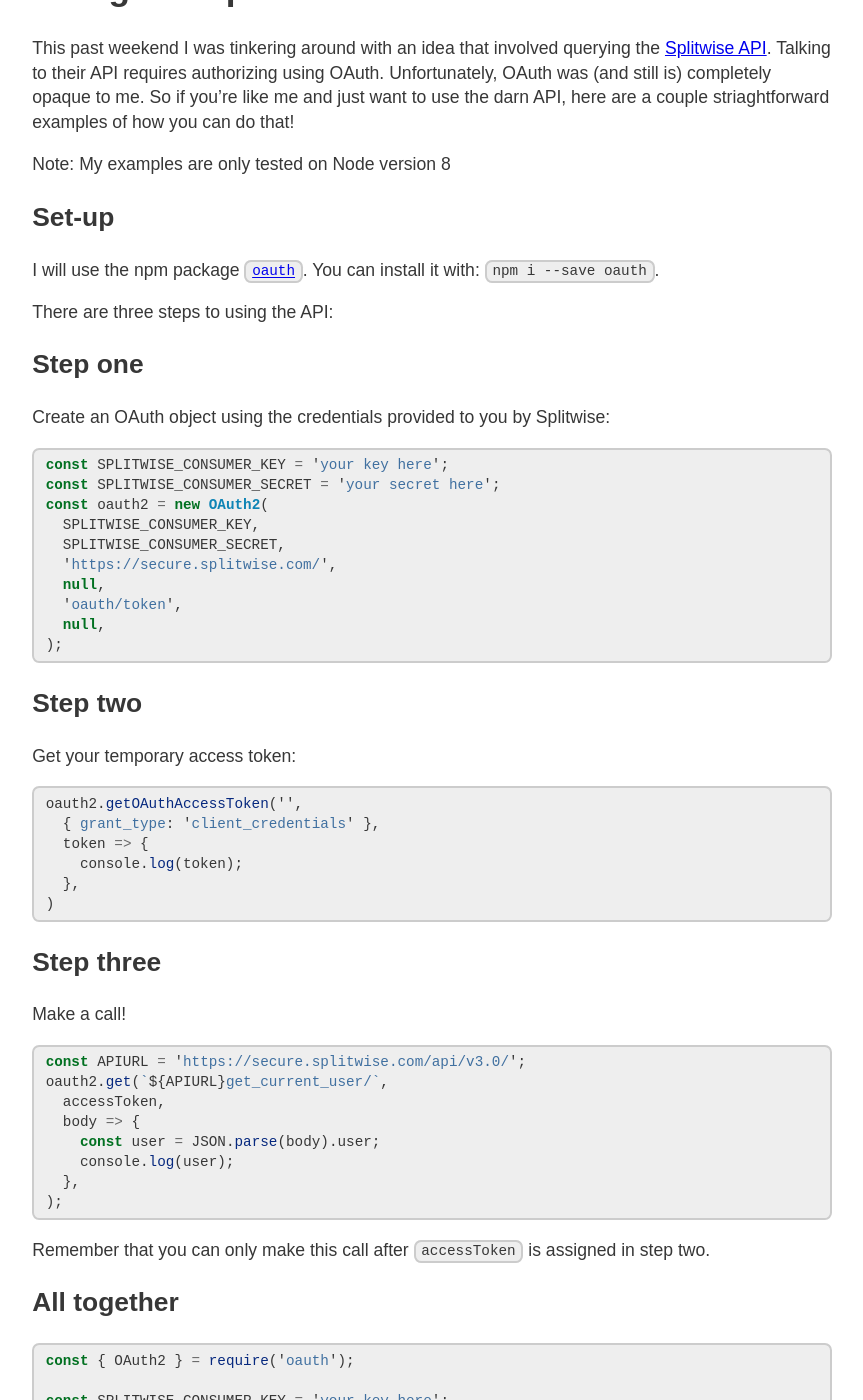
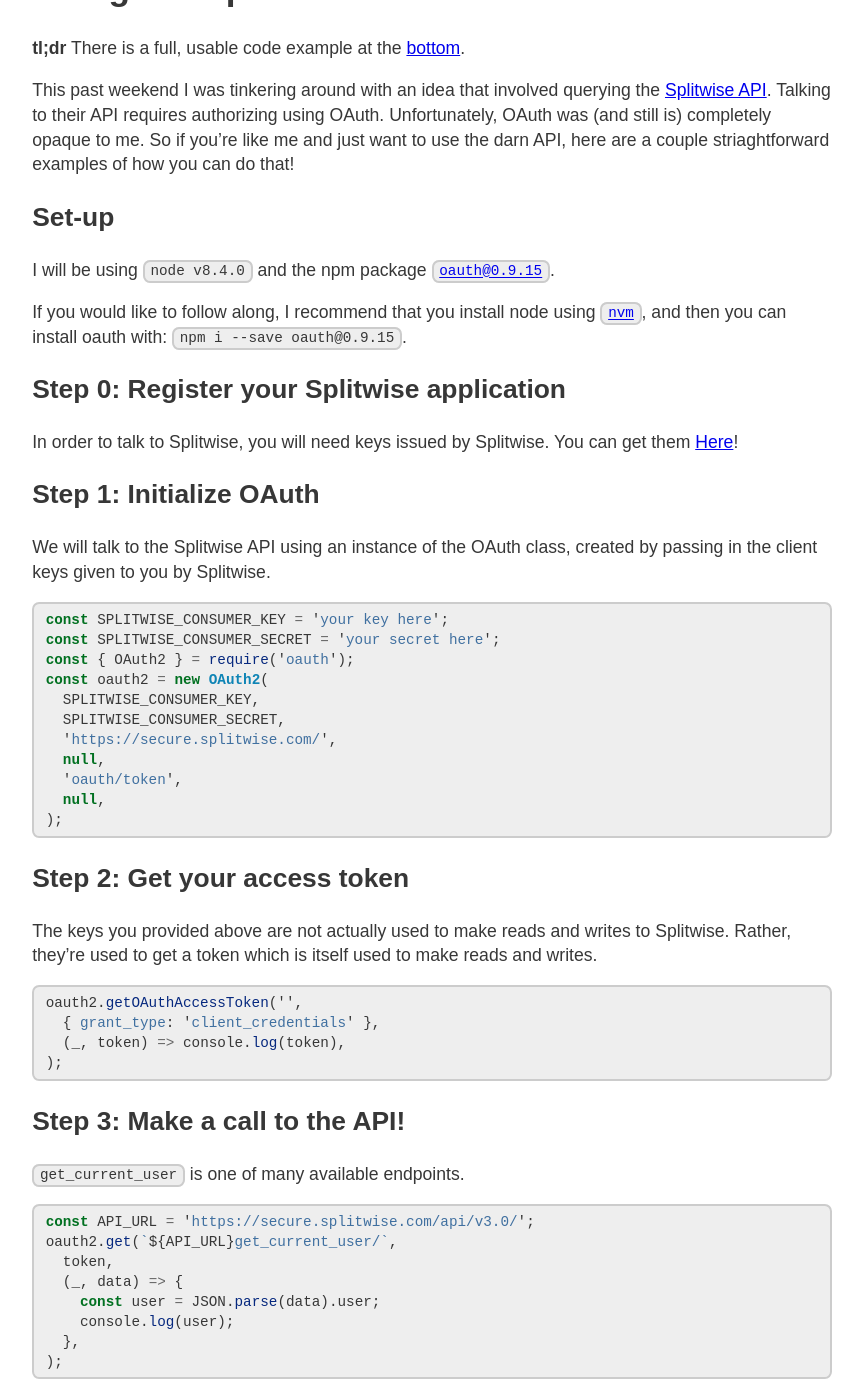
Before and after one commit to keriwarr/keriwarr.github.io, a Jekyll site: the page built from _posts/2017-10-30-using-the-splitwise-api-from-node.md, in a window 1280 px wide and 1400 px high, scrolled down 206 px. Shown: the whole window, without its empty margins (23-886 px from the left). Built offline with Jekyll 4.4.1, drawn with Linux system fonts in a browser that asks for light colours; some of the changed text lies outside the part shown.

Commit message:
More splitwise api post updates

````diff
--- a/_posts/2017-10-30-using-the-splitwise-api-from-node.md
+++ b/_posts/2017-10-30-using-the-splitwise-api-from-node.md
@@ -9,23 +9,28 @@ tags:      coding
 
 # Using the Splitwise API from Node
 
+**tl;dr** There is a full, usable code example at the [bottom](#all-together).
+
 This past weekend I was tinkering around with an idea that involved querying the [Splitwise API](http://dev.splitwise.com/). Talking to their API requires authorizing using OAuth. Unfortunately, OAuth was (and still is) completely opaque to me. So if you're like me and just want to use the darn API, here are a couple striaghtforward examples of how you can do that!
-
-Note: My examples are only tested on Node version 8
 
 ## Set-up
 
-I will use the npm package [`oauth`](https://www.npmjs.com/package/oauth). You can install it with: `npm i --save oauth`.
+I will be using `node v8.4.0` and the npm package [`oauth@0.9.15`](https://www.npmjs.com/package/oauth).
 
-There are three steps to using the API:
+If you would like to follow along, I recommend that you install node using [`nvm`](https://github.com/creationix/nvm), and then you can install oauth with: `npm i --save oauth@0.9.15`.
 
-## Step one
+## Step 0: Register your Splitwise application
 
-Create an OAuth object using the credentials provided to you by Splitwise:
+In order to talk to Splitwise, you will need keys issued by Splitwise. You can get them [Here](https://secure.splitwise.com/oauth_clients)!
+
+## Step 1: Initialize OAuth
+
+We will talk to the Splitwise API using an instance of the OAuth class, created by passing in the client keys given to you by Splitwise.
 
 ```javascript
 const SPLITWISE_CONSUMER_KEY = 'your key here';
 const SPLITWISE_CONSUMER_SECRET = 'your secret here';
+const { OAuth2 } = require('oauth');
 const oauth2 = new OAuth2(
   SPLITWISE_CONSUMER_KEY,
   SPLITWISE_CONSUMER_SECRET,
@@ -36,35 +41,33 @@ const oauth2 = new OAuth2(
 );
 ```
 
-## Step two
+## Step 2: Get your access token
 
-Get your temporary access token:
+The keys you provided above are not actually used to make reads and writes to Splitwise. Rather, they're used to get a token which is itself used to make reads and writes.
 
 ```javascript
 oauth2.getOAuthAccessToken('',
   { grant_type: 'client_credentials' },
-  token => {
-    console.log(token);
-  },
-)
+  (_, token) => console.log(token),
+);
 ```
 
-## Step three
+## Step 3: Make a call to the API!
 
-Make a call!
+`get_current_user` is one of many available endpoints.
 
 ```javascript
-const APIURL = 'https://secure.splitwise.com/api/v3.0/';
-oauth2.get(`${APIURL}get_current_user/`,
-  accessToken,
-  body => {
-    const user = JSON.parse(body).user;
+const API_URL = 'https://secure.splitwise.com/api/v3.0/';
+oauth2.get(`${API_URL}get_current_user/`,
+  token,
+  (_, data) => {
+    const user = JSON.parse(data).user;
     console.log(user);
   },
 );
 ```
 
-Remember that you can only make this call after `accessToken` is assigned in step two.
+Remember that you can only make this call using the `token` from step two.
 
 ## All together
 
@@ -72,8 +75,8 @@ Remember that you can only make this call after `accessToken` is assigned in ste
 const { OAuth2 } = require('oauth');
 
 const SPLITWISE_CONSUMER_KEY = 'your key here';
-const SPLITWISE_CONSUMER_SECRET = 'you\'re secret here';
-const APIURL = 'https://secure.splitwise.com/api/v3.0/';
+const SPLITWISE_CONSUMER_SECRET = 'your secret here';
+const API_URL = 'https://secure.splitwise.com/api/v3.0/';
 
 const oauth2 = new OAuth2(
   SPLITWISE_CONSUMER_KEY,
@@ -87,10 +90,10 @@ const oauth2 = new OAuth2(
 oauth2.getOAuthAccessToken('',
   { grant_type: 'client_credentials' },
   (_, token) => {
-    oauth2.get(`${APIURL}get_current_user/`,
+    oauth2.get(`${API_URL}get_current_user/`,
       token,
-      (_, body) => {
-        const user = JSON.parse(body).user;
+      (_, data) => {
+        const user = JSON.parse(data).user;
         console.log(user);
       },
     );
@@ -98,21 +101,19 @@ oauth2.getOAuthAccessToken('',
 );
 ```
 
-This nested callback pattern doesn't look very nice though, so....
+This works just fine, but the nested callback pattern is not very nice. If we needed to make more API calls using the result of `get_current_user` it would get even more messy.
 
 ## Using Promises instead of callbacks
 
-Promises are way better than callbacks. Check it out!
-{link to further learning}
-brief description of the fact that we can use util.promisify becuase these methods adhere to Node callback standard
+As an alternative to the callback pattern, we can use Promises instead! I think that the are much nicer to look at, and to reason about. Node gives us a utility method which allows us to convert standard callback consuming methods into promise returning methods. This is possible because the oauth methods that we're using behave in the way that `util.promisify` expects: they consume the callback as the last argument.
 
 ```javascript
 const { OAuth2 } = require('oauth');
 const { promisify } = require('util');
 
-const SPLITWISE_CONSUMER_KEY = 'your key here'
+const SPLITWISE_CONSUMER_KEY = 'your key here';
 const SPLITWISE_CONSUMER_SECRET = 'your secret here';
-const APIURL = 'https://secure.splitwise.com/api/v3.0/';
+const API_URL = 'https://secure.splitwise.com/api/v3.0/';
 
 const oauth2 = new OAuth2(
   SPLITWISE_CONSUMER_KEY,
@@ -129,7 +130,7 @@ const getOAuthAccessToken = promisify(
   ),
 );
 const getCurrentUser = promisify(
-  oauth2.get.bind(oauth2, `${APIURL}get_current_user/`),
+  oauth2.get.bind(oauth2, `${API_URL}get_current_user/`),
 );
 
 getOAuthAccessToken()
@@ -138,12 +139,13 @@ getOAuthAccessToken()
   .then(data => console.log(data.user));
 ```
 
-## Using cURL
-
-These are the exact bare network requests you need to make:
-
 ## Notes
 
-Their API sucks. I'm currently working on a little wrapper library to make it more useable. Stay tuned!
+The Splitwise API has some serious usability issues. I'm currently working on a little wrapper library to make it a bit more useable. Stay tuned!
 
 Thanks for reading!
+
+## TO-DO
+ - how to do this with just `curl`
+ - how to do this without imported packages
+ - how to make a POST
````
